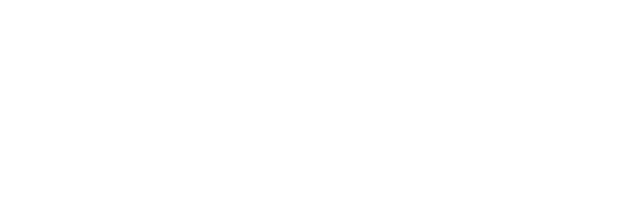
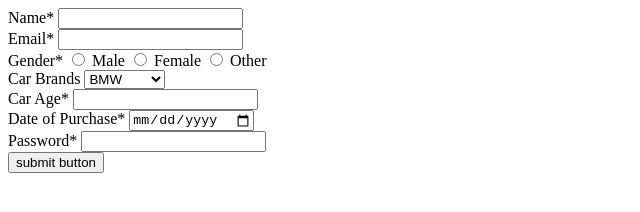
Before and after one commit to acciojob/car-insurance-form-vivek-cyber, a website: page main.html in a window 1280 px wide. Shown: the whole page, without its empty margins (0-640 px from the left). Drawn offline with Linux system fonts and the light colour scheme.

Commit message:
created a submission

```diff
--- a/main.html
+++ b/main.html
@@ -11,6 +11,50 @@
     <script type="text/javascript" src="./script.js">
 </script>
 
+	 <main>
+        <form method="post">
+            <div>
+                <label for="name">Name*</label>
+                <input type="text" id="name" name="name"required>
+            </div>
+            <div>
+                <label for="email">Email*</label>
+                <input type="email" id="email" name="email" required>
+            </div>
+            <div>
+                <label for="gender">Gender*</label>
+                <input type="radio" name="gender" id="male" required>
+                <label for="male">Male</label>
+                <input type="radio" name="gender" id="female" required>
+                <label for="female">Female</label>
+                <input type="radio" name="gender" id="other" required>
+                <label for="other">Other</label>
+            </div>
+            <div>
+                <label for="cars">Car Brands</label>
+                <select name="cars" id="cars">
+                 <option value="BMW">BMW</option>
+                 <option value="Audi">Audi</option>
+                 <option value="Mercedez">Mercedez</option>
+                </select>
+            </div>
+            <div>
+                <label for="carage">Car Age*</label>
+                <input type="number" id="carage" name="carage" required>
+            </div>
+            <div>
+                <label for="dop">Date of Purchase*</label>
+                <input type="date" id="dop" name="dop" required>
+            </div>
+            <div>
+                <label for="password">Password*</label>
+                <input type="password" id="password" name="password" required>
+            </div>
+            <div>
+                <button type="submit">submit button</button>
+            </div>
+        </form>
+    </main>
 </body>
 
 </html>
```
